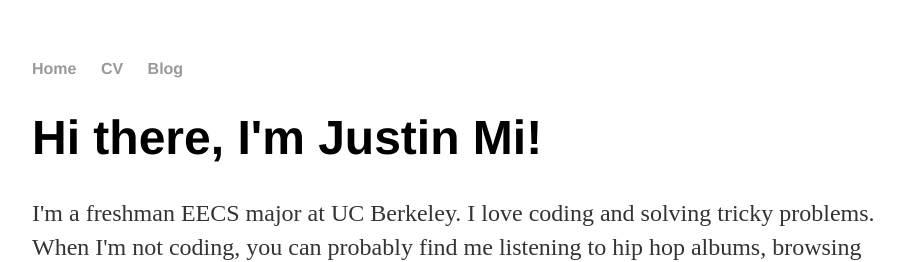
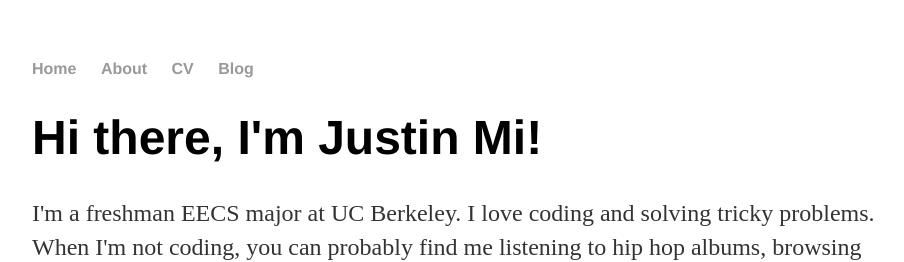
Before and after one commit to JustinMi/JustinMi.github.io, a Jekyll site: the page built from index.html, in a window 1280 px wide. Shown: the top 262 px of the page, without its empty margins (160-1064 px from the left). Built offline with Jekyll 4.4.1, drawn with Linux system fonts in a browser that asks for light colours.

Commit message:
added {{baseurl}} liquid tag

```diff
--- a/_config.yml
+++ b/_config.yml
@@ -1,3 +1,4 @@
 name: Justin Mi
 theme: jekyll-theme-dinky
+baseurl: /JustinMi.github.io
 permalink: /blog/:year/:month/:day/:title
--- a/_layouts/default.html
+++ b/_layouts/default.html
@@ -2,12 +2,13 @@
 	<html>
 		<head>
 			<title>{{ page.title }}</title>
-			<link rel="stylesheet" type="text/css" href="/css/main.css">
+			<link rel="stylesheet" type="text/css" href="{{ site.baseurl }}/css/main.css">
 		</head>
 		<body>
 			<nav>
 	    		<ul>
 	        		<li><a href="/">Home</a></li>
+		        	<li><a href="/about">About</a></li>
 	        		<li><a href="/cv">CV</a></li>
 	        		<li><a href="/blog">Blog</a></li>
 	    		</ul>
```
